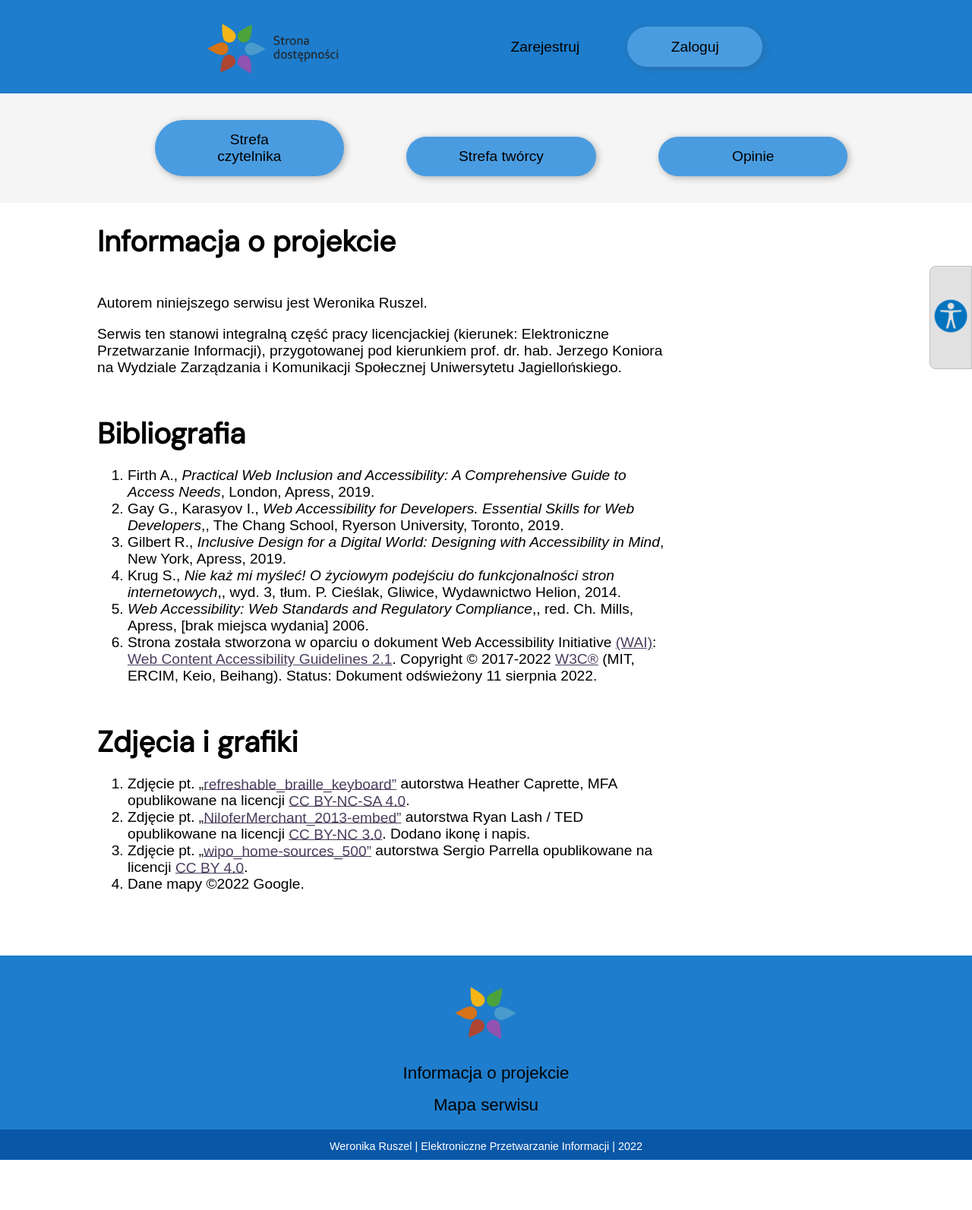
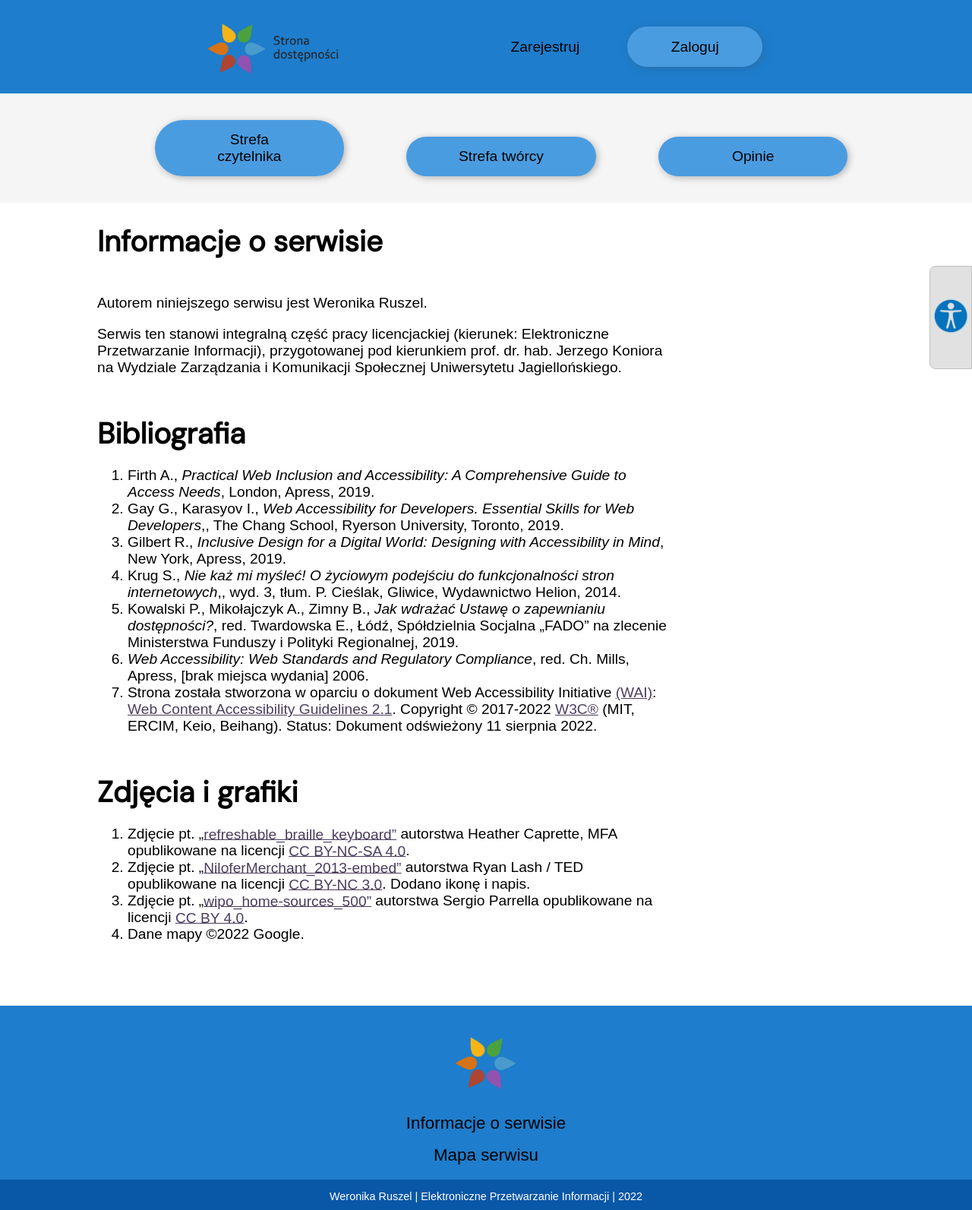
Before and after one commit to weronika265/accessibility_website, a Symfony app: template app/templates/projekt_info.html.twig in a window 1280 px wide. Shown: the whole page at 76% size. Before the commit the page ends 1527 px from the top, so only its background shows below. Run offline with Twig, Linux system fonts and the light colour scheme; the template is opened without the code that fills it, so the values that code supplies are empty; some libraries are stand-ins or nearby versions; some web fonts are replaced.

Commit message:
- some minor corrections

```diff
--- a/app/public/js/scripts.js
+++ b/app/public/js/scripts.js
@@ -87,7 +87,8 @@ $(document).ready(function() {
     });
 
     $(smallFont).click(function() {
-        $('html').css('font-size', '0.7em');
+        // $('html').css('font-size', '0.7em');
+        $('html').css('font-size', '0.85em');
         stdFont.style.backgroundColor = 'transparent';
         smallFont.style.backgroundColor = 'rgba(4, 116, 191, 0.3)';
         bigFont.style.backgroundColor = 'transparent';
@@ -97,7 +98,8 @@ $(document).ready(function() {
     });
 
     $(bigFont).click(function() {
-        $('html').css('font-size', '1.3em');
+        // $('html').css('font-size', '1.3em');
+        $('html').css('font-size', '1.2em');
         stdFont.style.backgroundColor = 'transparent';
         smallFont.style.backgroundColor = 'transparent';
         bigFont.style.backgroundColor = 'rgba(4, 116, 191, 0.3)';
@@ -114,13 +116,15 @@ $(document).ready(function() {
 
     if (fontSize === 'small') {
         $(smallFont).click(function() {
-            $('html').css('font-size', '0.7em');
+            $('html').css('font-size', '0.85em');
+            // $('html').css('font-size', '0.7em');
         });
     }
 
     if (fontSize === 'big') {
         $(bigFont).click(function() {
-            $('html').css('font-size', '1.3em');
+            $('html').css('font-size', '1.2em');
+            // $('html').css('font-size', '1.3em');
         });
     }
 });
@@ -145,9 +149,12 @@ $(document).ready(function() {
     });
 
     $(bigSpace).click(function() {
+/*        $(html_tag).css('line-height', '1.5em');
+        $(html_tag).css('letter-spacing', '0.12em');
+        $(html_tag).css('word-spacing', '0.16em');*/
         $(html_tag).css('line-height', '1.5em');
-        $(html_tag).css('letter-spacing', '0.12em');
-        $(html_tag).css('word-spacing', '0.16em');
+        $(html_tag).css('letter-spacing', '0.10em');
+        $(html_tag).css('word-spacing', '0.10em');
         stdSpace.style.backgroundColor = 'transparent';
         bigSpace.style.backgroundColor = 'rgba(4, 116, 191, 0.3)';
         biggerSpace.style.backgroundColor = 'transparent';
@@ -155,9 +162,12 @@ $(document).ready(function() {
     });
 
     $(biggerSpace).click(function() {
-        $(html_tag).css('line-height', '2em');
+/*        $(html_tag).css('line-height', '2em');
         $(html_tag).css('letter-spacing', '0.24em');
-        $(html_tag).css('word-spacing', '0.32em');
+        $(html_tag).css('word-spacing', '0.32em');*/
+        $(html_tag).css('line-height', '1.8em');
+        $(html_tag).css('letter-spacing', '0.13em');
+        $(html_tag).css('word-spacing', '0.16em');
         stdSpace.style.backgroundColor = 'transparent';
         bigSpace.style.backgroundColor = 'transparent';
         biggerSpace.style.backgroundColor = 'rgba(4, 116, 191, 0.3)';
--- a/app/src/Repository/CommentRepository.php
+++ b/app/src/Repository/CommentRepository.php
@@ -50,14 +50,14 @@ class CommentRepository extends ServiceEntityRepository
     {
         return $this->getOrCreateQueryBuilder()
 //                ->select('comment');
-            ->orderBy('comment.date', 'DESC');
+            ->orderBy('comment.date', 'ASC');
     }
 
     public function queryIf(): QueryBuilder
     {
         return $this->getOrCreateQueryBuilder()
 //                ->select('comment');
-            ->orderBy('comment.date', 'DESC');
+            ->orderBy('comment.date', 'ASC');
     }
 
     /**
--- a/app/src/Repository/OpinionRepository.php
+++ b/app/src/Repository/OpinionRepository.php
@@ -48,10 +48,10 @@ class OpinionRepository extends ServiceEntityRepository
     public function queryAll(): QueryBuilder
     {
         return $this->getOrCreateQueryBuilder()
-            ->select('opinion');
+            ->select('opinion')
 //            ->select('opinion', 'user')
 //            ->join('opinion.user', 'user')
-//            ->orderBy('opinion.date', 'DESC');
+            ->orderBy('opinion.date', 'DESC');
     }
 
     /**
--- a/app/templates/footer.html.twig
+++ b/app/templates/footer.html.twig
@@ -6,7 +6,7 @@
                     alt=""
                     id="logo2"
             />
-            <a href="{{ url('projekt_info_index') }}">Informacja o projekcie</a>
+            <a href="{{ url('projekt_info_index') }}">Informacje o serwisie</a>
             <a href="{{ url('mapa_serwisu_index') }}">Mapa serwisu</a>
         </div>
         <div id="author">
--- a/app/templates/mapa_serwisu.html.twig
+++ b/app/templates/mapa_serwisu.html.twig
@@ -200,7 +200,7 @@
                             </ul>
                         </li>
                         <li><a href="{{ url('opinie_index') }}">Opinie</a></li>
-                        <li><a href="{{ url('projekt_info_index') }}">Informacja o projekcie</a></li>
+                        <li><a href="{{ url('projekt_info_index') }}">Informacje o serwisie</a></li>
                     </ul>
                 </li>
             </ul>
--- a/app/templates/projekt_info.html.twig
+++ b/app/templates/projekt_info.html.twig
@@ -1,13 +1,13 @@
 {% extends 'base.html.twig' %}
 
 {% block title %}
-    Informacja o projekcie
+    Informacje o serwisie
 {% endblock %}
 
 {% block body %}
     {% include 'header.html.twig' %}
     <main id="main h1-reformat" class="page reposition" style="max-width: 750px; row-gap: 0;">
-        <h1 class="h1-reformat">Informacja o projekcie</h1>
+        <h1 class="h1-reformat">Informacje o serwisie</h1>
         <section class="font-styling">
             <p>Autorem niniejszego serwisu jest Weronika Ruszel.</p>
             <p>
@@ -36,7 +36,11 @@
                     wyd. 3, tłum. P. Cieślak, Gliwice, Wydawnictwo Helion, 2014.
                 </li>
                 <li>
-                    <i>Web Accessibility: Web Standards and Regulatory Compliance</i>,, red. Ch. Mills,
+                    Kowalski P., Mikołajczyk A., Zimny B., <i>Jak wdrażać Ustawę o zapewnianiu dostępności?</i>, red. Twardowska E.,
+                    Łódź, Spółdzielnia Socjalna „FADO” na zlecenie Ministerstwa Funduszy i Polityki Regionalnej, 2019.
+                </li>
+                <li>
+                    <i>Web Accessibility: Web Standards and Regulatory Compliance</i>, red. Ch. Mills,
                     Apress, [brak miejsca wydania] 2006.
                 </li>
                 <li>
```
Also changed, not shown: app/templates/home.html.twig (+5 -5 lines).
